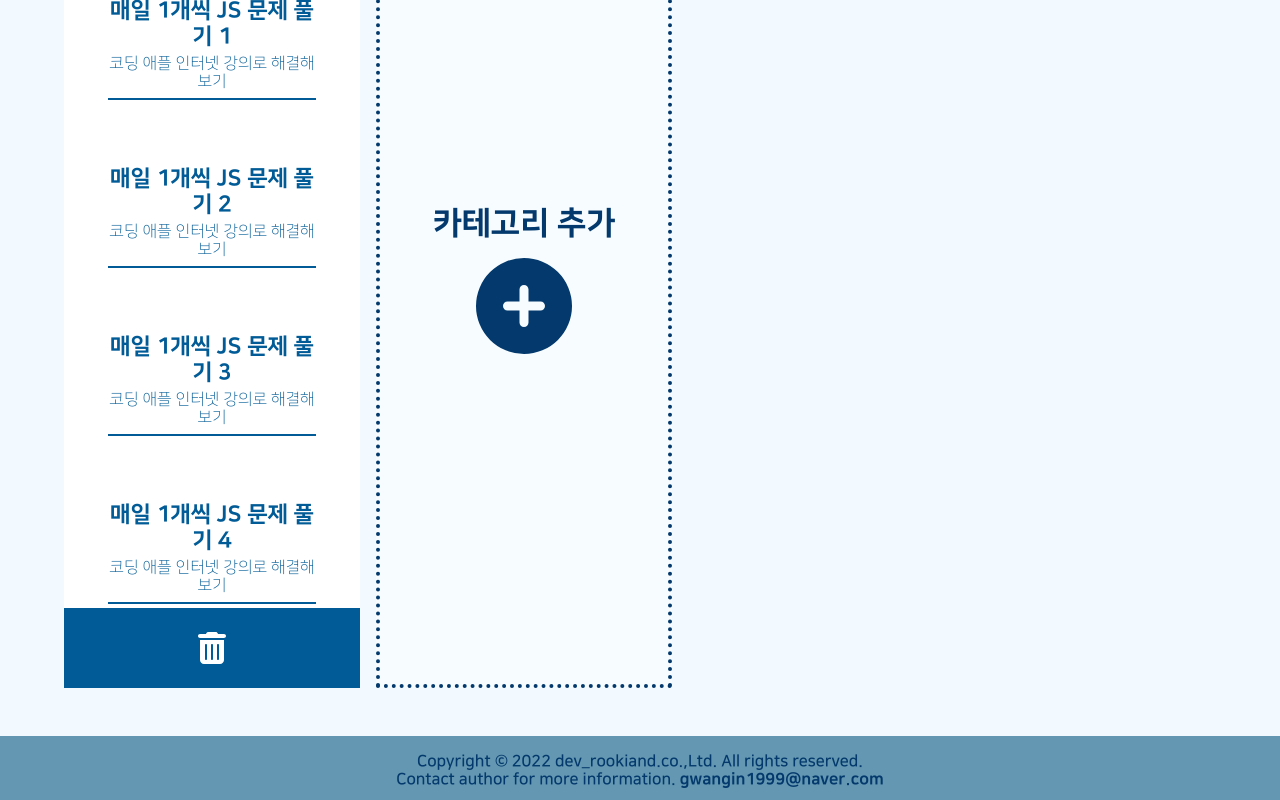
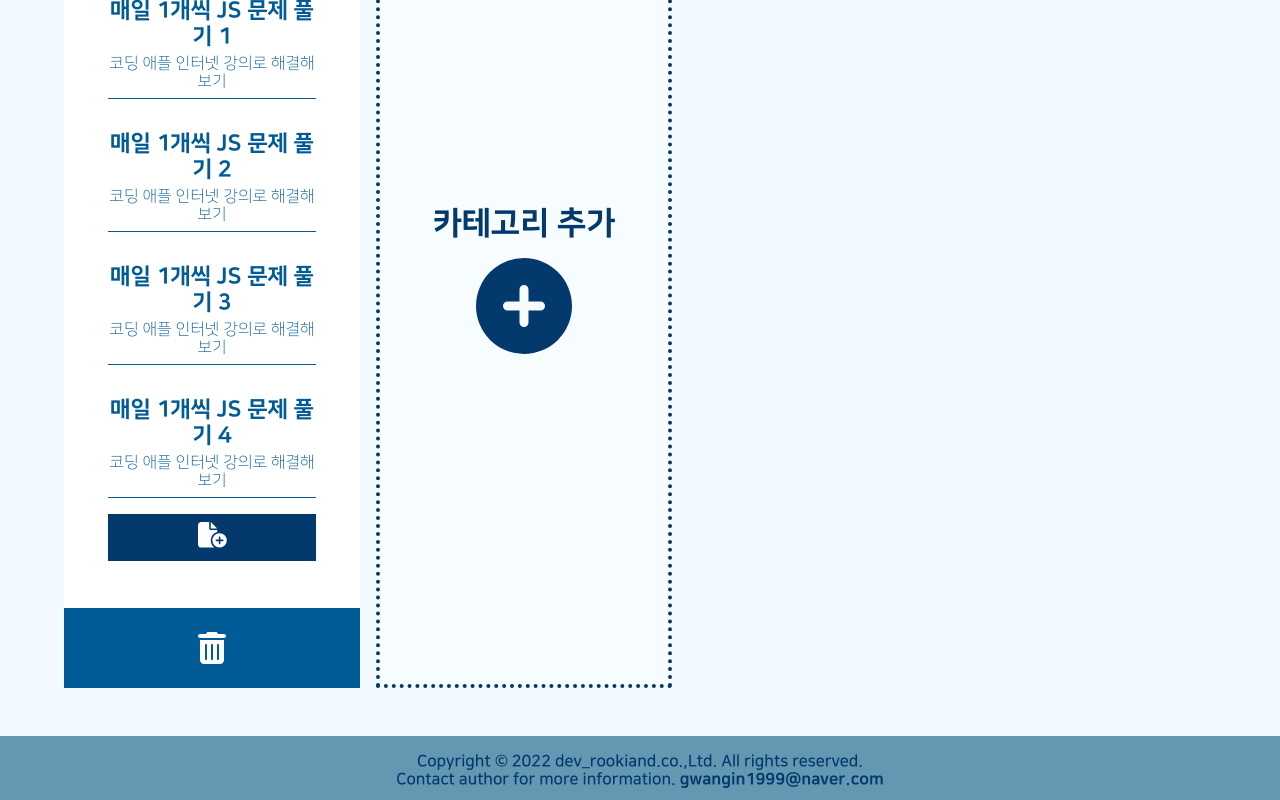
Before and after one commit to RookieAND/MyPersonalMemo, a React (Create React App) app: page /memo in a window 1280 px wide. Shown: the part 900-1700 px from the top of the page. Built offline with nearby package versions, Linux system fonts and the light colour scheme.

Commit message:
RookieAND / feat : add new memo feature.

```diff
--- a/src/components/main/memo/MemoCategory.jsx
+++ b/src/components/main/memo/MemoCategory.jsx
@@ -1,8 +1,11 @@
 import styled, { css } from "styled-components";
-import { useContext } from "react";
+import { useContext, useState } from "react";
 
 import { FontAwesomeIcon } from "@fortawesome/react-fontawesome";
-import { faTrashCan } from "@fortawesome/free-solid-svg-icons";
+import {
+	faFileCirclePlus,
+	faTrashCan,
+} from "@fortawesome/free-solid-svg-icons";
 
 import { MemoDispatch } from "pages/Container/MemoContainer";
 import MemoElement from "components/main/memo/MemoElement";
@@ -10,10 +13,50 @@ import MemoElement from "components/main/memo/MemoElement";
 const MemoCategory = ({ category, memo }) => {
 	const dispatch = useContext(MemoDispatch);
 
+	const [addMemo, setAddMemo] = useState({
+		isActive: false,
+		title: "",
+		desc: "",
+	});
+
+	const { title, desc } = addMemo;
+
 	const removeCategory = () => {
 		dispatch({
 			type: "REMOVE_CATEGORY",
 			category,
+		});
+	};
+
+	const createMemo = () => {
+		if (title.length > 0 && desc.length > 0) {
+			dispatch({
+				type: "CREATE_MEMO",
+				category,
+				newMemo: {
+					title,
+					desc,
+					id: 100,
+				},
+			});
+			resetAddMemoInput();
+		}
+	};
+
+	const toggleAddMemoSection = () => {
+		setAddMemo({ ...addMemo, isActive: true });
+	};
+
+	const changeAddMemoInput = (event) => {
+		const { name, value } = event.target;
+		setAddMemo({ ...addMemo, [name]: value });
+	};
+
+	const resetAddMemoInput = () => {
+		setAddMemo({
+			isActive: false,
+			title: "",
+			desc: "",
 		});
 	};
 
@@ -26,10 +69,34 @@ const MemoCategory = ({ category, memo }) => {
 				{memo.map((elm) => (
 					<MemoElement key={elm.id} memo={elm} category={category} />
 				))}
+				<AddMemoSection>
+					{addMemo.isActive ? (
+						<div className="add-memo">
+							<input
+								name="title"
+								placeholder="제목"
+								value={title}
+								onChange={changeAddMemoInput}
+							/>
+							<input
+								name="desc"
+								placeholder="설명"
+								value={desc}
+								onChange={changeAddMemoInput}
+							/>
+							<FontAwesomeIcon icon={faFileCirclePlus} onClick={createMemo} />
+						</div>
+					) : (
+						<FontAwesomeIcon
+							icon={faFileCirclePlus}
+							onClick={toggleAddMemoSection}
+						/>
+					)}
+				</AddMemoSection>
 			</MemoList>
-			<RemoveBtn onClick={removeCategory}>
+			<RemoveCategoryBtn onClick={removeCategory}>
 				<FontAwesomeIcon icon={faTrashCan} />
-			</RemoveBtn>
+			</RemoveCategoryBtn>
 		</Wrapper>
 	);
 };
@@ -78,7 +145,31 @@ const MemoList = styled.div`
 	align-items: flex-end;
 `;
 
-const RemoveBtn = styled.div`
+const AddMemoSection = styled.div`
+	${({ theme }) => {
+		const { colors, fonts, paddings } = theme;
+		return css`
+			width: 70%;
+			padding: ${paddings.sm} 0vw;
+			margin: 0vw auto;
+
+			background-color: ${colors.blue.secondary};
+
+			font-size: ${fonts.size.base};
+			color: ${colors.white};
+			text-align: center;
+
+			.add-memo {
+				input {
+					width: 100%;
+					text-align: center;
+				}
+			}
+		`;
+	}}
+`;
+
+const RemoveCategoryBtn = styled.div`
 	${({ theme }) => {
 		const { colors, fonts } = theme;
 		return css`
--- a/src/components/main/memo/MemoElement.jsx
+++ b/src/components/main/memo/MemoElement.jsx
@@ -31,13 +31,8 @@ const MemoElement = ({ memo, category }) => {
 				<h5>{memo.title}</h5>
 				<p>{memo.desc}</p>
 			</MemoContent>
-			<MemoModify isActive={isActive}>
-				<button onClick={removeMemo}>
-					<FontAwesomeIcon icon={faTrashCan} />
-				</button>
-				<button>
-					<FontAwesomeIcon icon={faPenToSquare} />
-				</button>
+			<MemoModify isActive={isActive} onClick={removeMemo}>
+				<FontAwesomeIcon icon={faTrashCan} />
 			</MemoModify>
 		</Wrapper>
 	);
@@ -57,7 +52,7 @@ const MemoContent = styled.div`
 	${({ theme }) => {
 		const { colors, fonts, margins, paddings } = theme;
 		return css`
-			border-bottom: solid 2px ${colors.blue.tertiary};
+			border-bottom: solid 1px ${colors.blue.tertiary};
 
 			color: ${colors.blue.tertiary};
 			text-align: center;
@@ -76,26 +71,18 @@ const MemoContent = styled.div`
 	}}
 `;
 
-const MemoModify = styled.div`
+const MemoModify = styled.button`
 	${({ theme, isActive }) => {
 		const { colors, fonts, margins, paddings } = theme;
 		return css`
 			width: 100%;
-			margin: 0vw auto;
+			padding: ${paddings.sm} 0vw;
 
-			display: flex;
-			justify-content: space-between;
+			display: ${isActive ? "block" : "none"};
 
-			visibility: ${isActive ? "visible" : "hidden"};
-
-			button {
-				width: 50%;
-				padding: ${paddings.sm} 0vw;
-
-				background-color: ${colors.blue.tertiary};
-				cursor: pointer;
-				color: ${colors.white};
-			}
+			background-color: ${colors.blue.tertiary};
+			cursor: pointer;
+			color: ${colors.white};
 		`;
 	}}
 `;
--- a/src/pages/Container/MemoContainer.jsx
+++ b/src/pages/Container/MemoContainer.jsx
@@ -18,7 +18,7 @@ const reducer = (state, action) => {
 				memoList.category === action.category
 					? {
 							...memoList,
-							memo: [...memoList.memo, ...action.newMemo],
+							memo: [...memoList.memo, action.newMemo],
 					  }
 					: memoList
 			);
@@ -33,6 +33,23 @@ const reducer = (state, action) => {
 					: memoList
 			);
 
+		case "MODIFY_MEMO":
+			return state.map((memoList) =>
+				memoList.category === action.category
+					? {
+							...memoList,
+							memo: memoList.memo.map((memo) =>
+								memo.id !== action.id
+									? {
+											title: action.title,
+											decs: action.desc,
+									  }
+									: memo
+							),
+					  }
+					: memoList
+			);
+
 		default:
 			return state;
 	}
@@ -41,26 +58,6 @@ const reducer = (state, action) => {
 export const MemoContainer = () => {
 	const [state, dispatch] = useReducer(reducer, ExampleMemo);
 
-	const createMemo = (category, title, desc, id) => {
-		dispatch({
-			type: "CREATE_MEMO",
-			category,
-			newMemo: {
-				title,
-				desc,
-				id,
-			},
-		});
-	};
-
-	const removeMemo = (category, id) => {
-		dispatch({
-			type: "REMOVE_MEMO",
-			category,
-			id,
-		});
-	};
-
 	return (
 		<MemoDispatch.Provider value={dispatch}>
 			<Memo mainMemo={state} />
```
